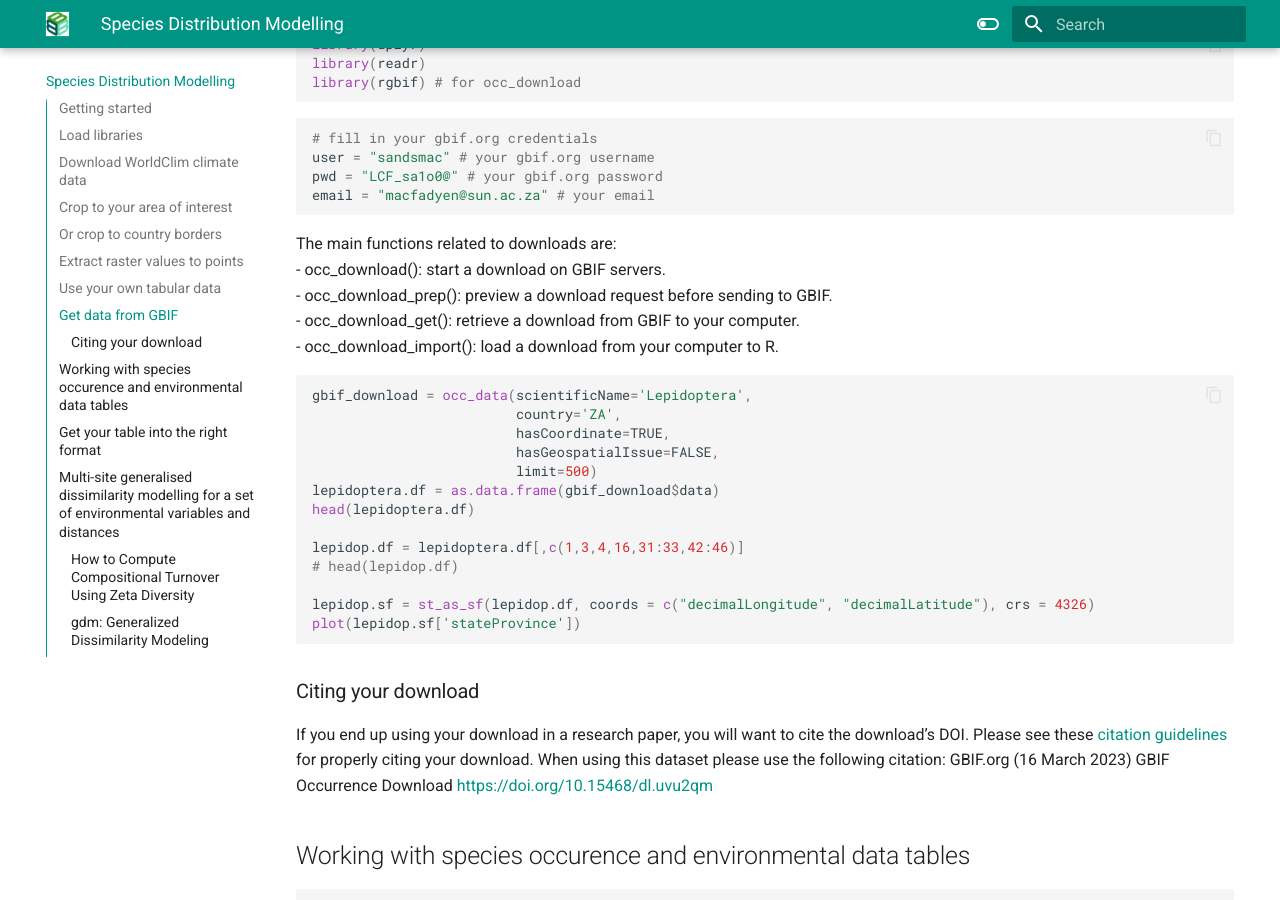
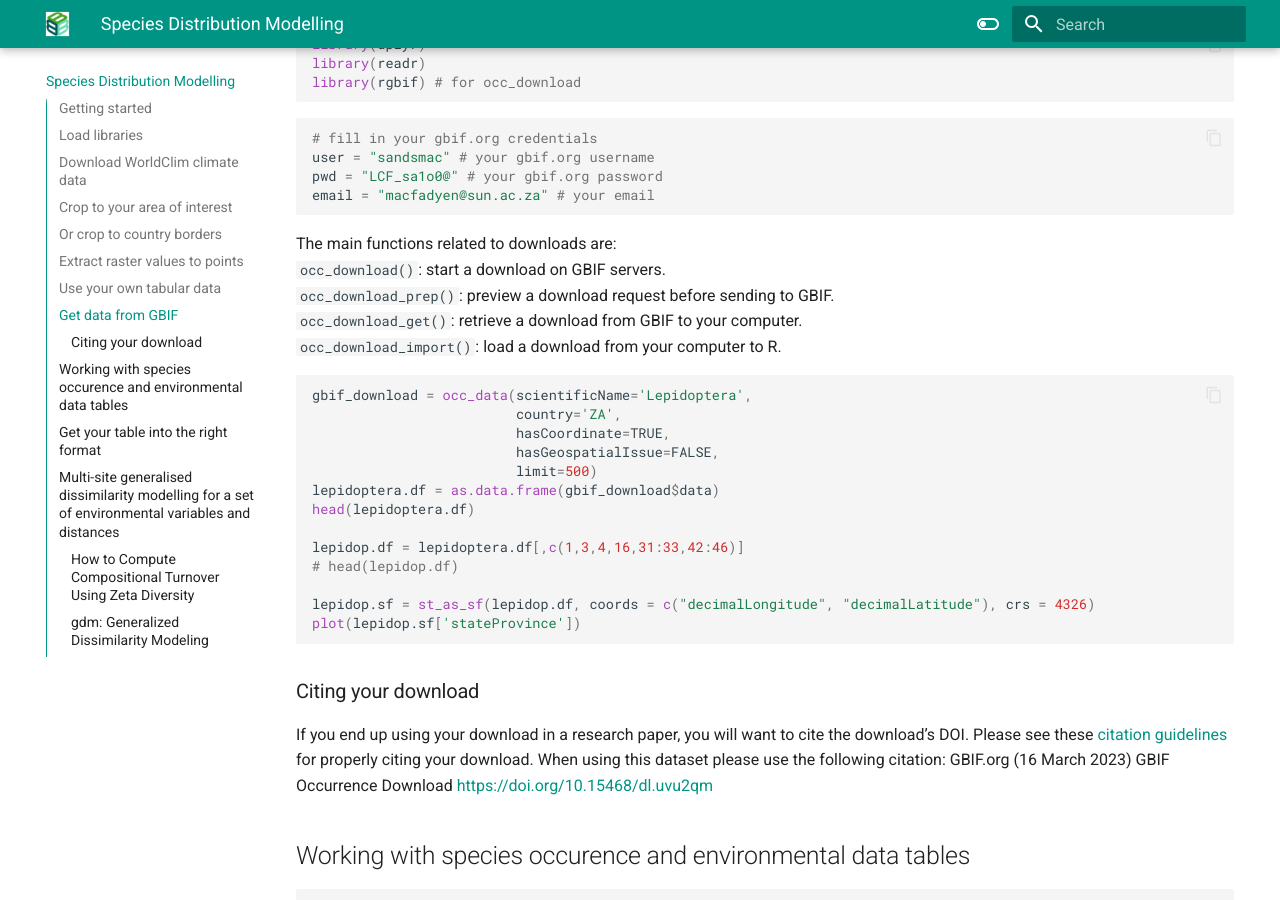
Before and after one commit to BioMath-Lab/biomath-docs, an MkDocs documentation site: the page built from docs/sdm.md, in a window 1280 px wide and 900 px high, scrolled down 2772 px. Built offline with MkDocs 1.6.1 and Material for MkDocs 9.7.7, drawn with Linux system fonts in a browser that asks for light colours.

Commit message:
Update sdm.md

````diff
--- a/docs/sdm.md
+++ b/docs/sdm.md
@@ -132,10 +132,10 @@ email = "macfadyen@sun.ac.za" # your email
 ```
 
 The main functions related to downloads are:
-- occ_download(): start a download on GBIF servers.
-- occ_download_prep(): preview a download request before sending to GBIF.
-- occ_download_get(): retrieve a download from GBIF to your computer.
-- occ_download_import(): load a download from your computer to R.
+`occ_download()`: start a download on GBIF servers.
+`occ_download_prep()`: preview a download request before sending to GBIF.
+`occ_download_get()`: retrieve a download from GBIF to your computer.
+`occ_download_import()`: load a download from your computer to R.
 
 ```r
 gbif_download = occ_data(scientificName='Lepidoptera',
````
